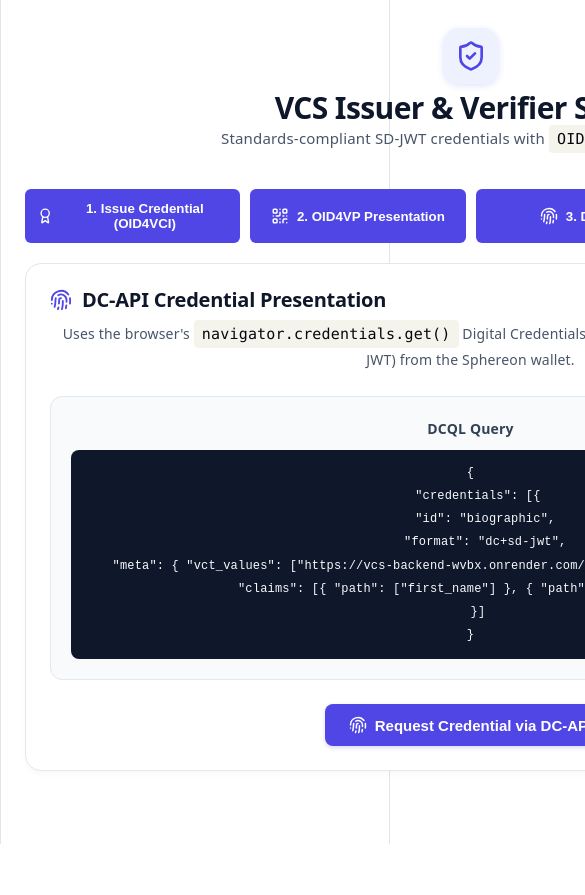
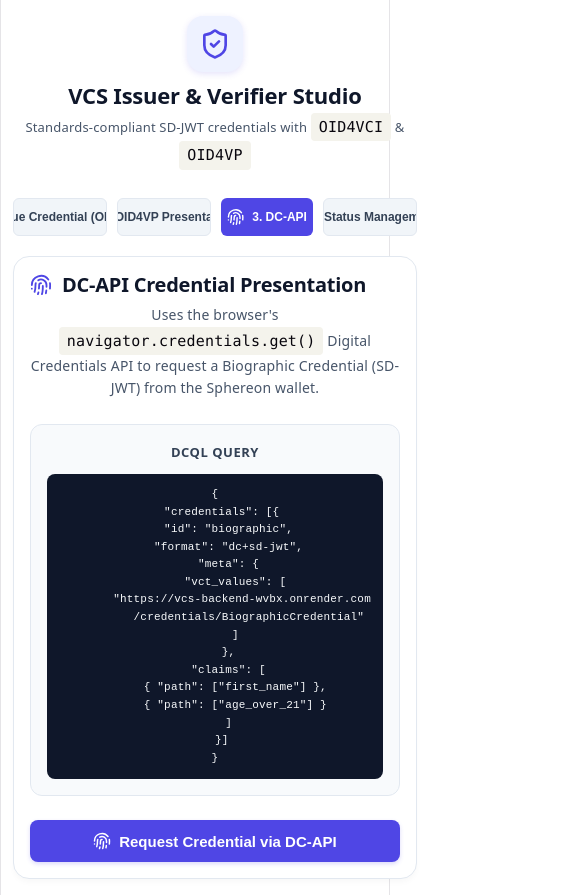
Before and after one commit to anjiaistudio/vcs-issuer, a React (Vite) app: page / in a window 390 px wide. Both pictures are taken after a click on the button "3. DC-API". Shown: the top 895 px of the page, 585 px wide, since content can reach past the window. Before the commit the page ends 844 px from the top, so only its background shows below. Built offline with nearby package versions, Linux system fonts and the light colour scheme.

Commit message:
made the mobile friendly

```diff
--- a/src/App.css
+++ b/src/App.css
@@ -265,3 +265,112 @@
   color: #991b1b;
   font-size: 0.875rem;
 }
+
+/* ─── Responsive enhancements ───────────────────────────────── */
+
+/* Secondary / inactive tab button */
+.button-secondary {
+  background-color: #F1F5F9;
+  color: #334155;
+  border: 1px solid #E2E8F0;
+  margin-top: 0;
+}
+.button-secondary:hover {
+  background-color: #E2E8F0;
+  color: #0F172A;
+}
+.button-secondary:disabled {
+  opacity: 0.5;
+  cursor: not-allowed;
+}
+
+/* Tab navigation — allow rows to wrap on small screens */
+.tab-navigation {
+  flex-wrap: wrap;
+}
+.tab-navigation > .button,
+.tab-navigation > .button-secondary {
+  margin-top: 0;
+  flex: 1 1 auto;
+  min-width: 0;
+  font-size: 14px;
+  padding: 10px 10px;
+  white-space: nowrap;
+  overflow: hidden;
+  text-overflow: ellipsis;
+}
+
+/* Issue tab: 2-column on wide screens, 1-column on mobile */
+.issue-grid {
+  display: grid;
+  grid-template-columns: 1.25fr 0.75fr;
+  gap: 24px;
+  align-items: start;
+}
+
+/* ── 900 px: collapse issue grid to single column ─────────── */
+@media (max-width: 900px) {
+  .issue-grid {
+    grid-template-columns: 1fr;
+  }
+}
+
+/* ── 768 px: general mobile adjustments ───────────────────── */
+@media (max-width: 768px) {
+  .container {
+    padding: 16px 12px !important;
+  }
+
+  .tab-navigation {
+    gap: 8px;
+  }
+
+  .tab-navigation > .button,
+  .tab-navigation > .button-secondary {
+    flex: 1 1 calc(50% - 8px);
+    font-size: 12px;
+    padding: 9px 6px;
+  }
+
+  .vcs-title {
+    font-size: 22px !important;
+    letter-spacing: -0.01em !important;
+  }
+
+  .vcs-subtitle {
+    font-size: 13px !important;
+  }
+}
+
+/* ── 480 px: stack tab buttons to full width ──────────────── */
+@media (max-width: 480px) {
+  .tab-navigation > .button,
+  .tab-navigation > .button-secondary {
+    flex: 1 1 100%;
+    justify-content: center;
+  }
+}
+
+/* ── Tab section: prevent any child from escaping horizontally */
+.tab-section {
+  overflow-x: hidden;
+}
+
+/* ── DC-API button: full-width on mobile ──────────────────── */
+@media (max-width: 768px) {
+  .tab-section {
+    padding: 16px !important;
+  }
+
+  .dcapi-btn {
+    display: flex !important;
+    width: 100%;
+    justify-content: center;
+  }
+}
+
+/* ── Code / pre blocks: always scroll rather than overflow ── */
+pre {
+  max-width: 100%;
+  overflow-x: auto;
+}
--- a/src/App.jsx
+++ b/src/App.jsx
@@ -590,6 +590,7 @@
       response_mode: 'dc_api',
       client_id: `web-origin:${window.location.origin}`,
       nonce: crypto.randomUUID(),
+      // response_uri: `${API_BASE_URL}/verify/dc-api-response`,
       client_metadata: {
               vp_formats: {
                 "dc+sd-jwt": { "sd-jwt_alg_values": ["EdDSA"], "kb-jwt_alg_values": ["EdDSA"] }
@@ -741,8 +742,8 @@
         <div style={{ display: 'inline-flex', alignItems: 'center', justifyContent: 'center', width: '56px', height: '56px', backgroundColor: '#EEF2FF', borderRadius: '16px', color: '#4F46E5', marginBottom: '12px', boxShadow: '0 2px 6px rgba(79, 70, 229, 0.15)' }}>
           <ShieldCheck size={32} />
         </div>
-        <h1 style={{ fontSize: '30px', fontWeight: '800', color: '#0F172A', margin: 0, letterSpacing: '-0.02em' }}>VCS Issuer & Verifier Studio</h1>
-        <p style={{ fontSize: '15px', color: '#475569', marginTop: '6px' }}>
+        <h1 className="vcs-title" style={{ fontSize: '30px', fontWeight: '800', color: '#0F172A', margin: 0, letterSpacing: '-0.02em' }}>VCS Issuer & Verifier Studio</h1>
+        <p className="vcs-subtitle" style={{ fontSize: '15px', color: '#475569', marginTop: '6px' }}>
           Standards-compliant SD-JWT credentials with <code>OID4VCI</code> & <code>OID4VP</code>
         </p>
       </header>
@@ -827,7 +828,7 @@
 
       {/* TAB 1: ISSUANCE */}
       {activeTab === 'issue' && (
-        <main style={{ display: 'grid', gridTemplateColumns: '1.25fr 0.75fr', gap: '24px', alignItems: 'start' }}>
+        <main className="issue-grid">
           {/* Column 1: Config Form */}
           <section style={{ backgroundColor: '#FFFFFF', border: '1px solid #E2E8F0', borderRadius: '16px', padding: '24px', boxShadow: '0 4px 6px -1px rgba(0, 0, 0, 0.03)' }}>
             <h2 style={{ fontSize: '18px', fontWeight: '800', color: '#0F172A', marginTop: 0, marginBottom: '20px', display: 'flex', alignItems: 'center', gap: '10px' }}>
@@ -1114,7 +1115,7 @@
           )}
 
           {vpSession && (
-            <div style={{ marginTop: '24px', borderTop: '1px solid #E2E8F0', paddingTop: '24px', display: 'grid', gridTemplateColumns: 'repeat(auto-fit, minmax(300px, 1fr))', gap: '24px' }} ref={qrVpRef}>
+            <div style={{ marginTop: '24px', borderTop: '1px solid #E2E8F0', paddingTop: '24px', display: 'grid', gridTemplateColumns: 'repeat(auto-fit, minmax(min(100%, 260px), 1fr))', gap: '24px' }} ref={qrVpRef}>
               <div style={{ padding: '20px', backgroundColor: '#FFFFFF', border: '1px solid #E2E8F0', borderRadius: '16px', textAlign: 'center', boxShadow: '0 4px 6px -1px rgba(0,0,0,0.03)' }}>
                 <QRCodeSVG value={vpSession.oid4vp_uri} size={210} includeMargin={true} />
                 <p style={{ marginTop: '12px', marginBottom: 0, fontSize: '13px', color: '#64748B', fontWeight: '600' }}>
@@ -1269,29 +1270,38 @@
 
       {/* TAB 3: DC-API */}
       {activeTab === 'dcapi' && (
-        <section style={{ backgroundColor: '#FFFFFF', border: '1px solid #E2E8F0', borderRadius: '16px', padding: '24px', boxShadow: '0 4px 6px -1px rgba(0, 0, 0, 0.03)' }}>
-          <h2 style={{ fontSize: '20px', fontWeight: '800', color: '#0F172A', marginTop: 0, marginBottom: '8px', display: 'flex', alignItems: 'center', gap: '10px' }}>
+        <section className="tab-section" style={{ backgroundColor: '#FFFFFF', border: '1px solid #E2E8F0', borderRadius: '16px', padding: '24px', boxShadow: '0 4px 6px -1px rgba(0, 0, 0, 0.03)', overflowX: 'hidden' }}>
+          <h2 style={{ fontSize: '20px', fontWeight: '800', color: '#0F172A', marginTop: 0, marginBottom: '8px', display: 'flex', alignItems: 'center', flexWrap: 'wrap', gap: '10px' }}>
             <Fingerprint size={22} color="#4F46E5" /> DC-API Credential Presentation
           </h2>
-          <p style={{ fontSize: '14px', color: '#475569', marginBottom: '24px', marginTop: 0 }}>
+          <p style={{ fontSize: '14px', color: '#475569', marginBottom: '24px', marginTop: 0, lineHeight: '1.6' }}>
             Uses the browser's <code>navigator.credentials.get()</code> Digital Credentials API to request a Biographic Credential (SD-JWT) from the Sphereon wallet.
           </p>
 
-          <div style={{ backgroundColor: '#F8FAFC', border: '1px solid #E2E8F0', borderRadius: '12px', padding: '20px', marginBottom: '24px' }}>
-            <h3 style={{ margin: '0 0 10px 0', fontSize: '14px', fontWeight: '700', color: '#334155' }}>DCQL Query</h3>
-            <pre style={{ margin: 0, padding: '12px', borderRadius: '8px', backgroundColor: '#0F172A', color: '#F8FAFC', fontSize: '12px', fontFamily: 'monospace', overflowX: 'auto' }}>
+          <div style={{ backgroundColor: '#F8FAFC', border: '1px solid #E2E8F0', borderRadius: '12px', padding: '16px', marginBottom: '24px', overflow: 'hidden' }}>
+            <h3 style={{ margin: '0 0 10px 0', fontSize: '13px', fontWeight: '700', color: '#334155', textTransform: 'uppercase', letterSpacing: '0.04em' }}>DCQL Query</h3>
+            <pre style={{ margin: 0, padding: '12px', borderRadius: '8px', backgroundColor: '#0F172A', color: '#F8FAFC', fontSize: '11px', fontFamily: 'monospace', overflowX: 'auto', width: '100%', boxSizing: 'border-box', lineHeight: '1.6' }}>
 {`{
   "credentials": [{
     "id": "biographic",
     "format": "dc+sd-jwt",
-    "meta": { "vct_values": ["https://vcs-backend-wvbx.onrender.com/credentials/BiographicCredential"] },
-    "claims": [{ "path": ["first_name"] }, { "path": ["age_over_21"] }]
+    "meta": {
+      "vct_values": [
+        "https://vcs-backend-wvbx.onrender.com
+          /credentials/BiographicCredential"
+      ]
+    },
+    "claims": [
+      { "path": ["first_name"] },
+      { "path": ["age_over_21"] }
+    ]
   }]
 }`}
             </pre>
           </div>
 
           <button
+            className="dcapi-btn"
             onClick={testDcApi}
             disabled={isDcApiLoading}
             style={{
@@ -1313,18 +1323,18 @@
           </button>
 
           {dcApiError && (
-            <div style={{ marginTop: '16px', padding: '12px', backgroundColor: '#FEF2F2', border: '1px solid #FCA5A5', borderRadius: '8px', color: '#991B1B', display: 'flex', alignItems: 'center', gap: '8px', fontSize: '14px' }}>
-              <AlertCircle size={18} color="#DC2626" />
-              <span>{dcApiError}</span>
+            <div style={{ marginTop: '16px', padding: '12px', backgroundColor: '#FEF2F2', border: '1px solid #FCA5A5', borderRadius: '8px', color: '#991B1B', display: 'flex', alignItems: 'flex-start', gap: '8px', fontSize: '14px' }}>
+              <AlertCircle size={18} color="#DC2626" style={{ flexShrink: 0, marginTop: '1px' }} />
+              <span style={{ wordBreak: 'break-word' }}>{dcApiError}</span>
             </div>
           )}
 
           {dcApiResult && (
-            <div style={{ marginTop: '20px', backgroundColor: '#ECFDF5', border: '1px solid #A7F3D0', padding: '18px', borderRadius: '12px' }}>
+            <div style={{ marginTop: '20px', backgroundColor: '#ECFDF5', border: '1px solid #A7F3D0', padding: '18px', borderRadius: '12px', overflow: 'hidden' }}>
               <h3 style={{ color: '#065F46', display: 'flex', alignItems: 'center', gap: '8px', margin: '0 0 12px 0', fontSize: '16px', fontWeight: '800' }}>
                 <CheckCircle size={20} color="#059669" /> Credential Received!
               </h3>
-              <pre style={{ margin: 0, padding: '12px', borderRadius: '8px', maxHeight: '300px', overflowY: 'auto', backgroundColor: '#0F172A', color: '#F8FAFC', fontSize: '12px', fontFamily: 'monospace' }}>
+              <pre style={{ margin: 0, padding: '12px', borderRadius: '8px', maxHeight: '300px', overflowY: 'auto', overflowX: 'auto', backgroundColor: '#0F172A', color: '#F8FAFC', fontSize: '11px', fontFamily: 'monospace', width: '100%', boxSizing: 'border-box', lineHeight: '1.6' }}>
                 {JSON.stringify(dcApiResult, null, 2)}
               </pre>
             </div>
@@ -1460,7 +1470,7 @@
               <h3 style={{ color: '#065F46', display: 'flex', alignItems: 'center', gap: '8px', margin: '0 0 12px 0', fontSize: '15px', fontWeight: '800' }}>
                 <CheckCircle size={18} color="#059669" /> Status Updated Successfully
               </h3>
-              <div style={{ display: 'grid', gridTemplateColumns: 'repeat(3, 1fr)', gap: '10px' }}>
+              <div style={{ display: 'grid', gridTemplateColumns: 'repeat(auto-fit, minmax(130px, 1fr))', gap: '10px' }}>
                 {[['Credential Type', statusUpdateResult.credential_type], ['Index', statusUpdateResult.idx], ['New Status', statusUpdateResult.status]].map(([label, val]) => (
                   <div key={label} style={{ backgroundColor: '#FFFFFF', padding: '10px 12px', borderRadius: '8px', border: '1px solid #A7F3D0' }}>
                     <span style={{ fontSize: '11px', textTransform: 'uppercase', color: '#64748B', fontWeight: '700', letterSpacing: '0.025em', display: 'block' }}>{label}</span>
--- a/src/index.css
+++ b/src/index.css
@@ -52,6 +52,12 @@
 
 body {
   margin: 0;
+}
+
+@media (max-width: 768px) {
+  #root {
+    border-inline: none;
+  }
 }
 
 #root {
```
